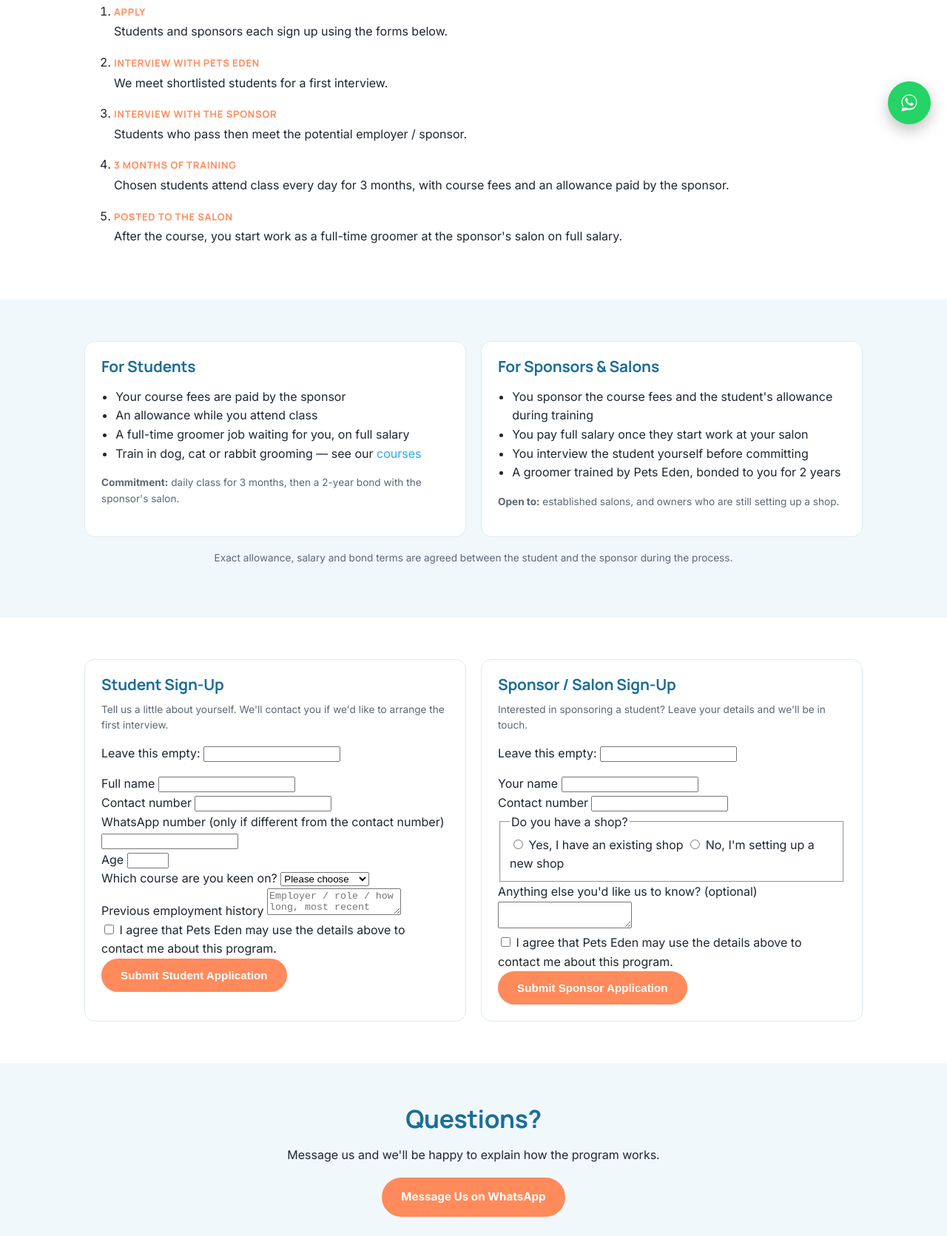
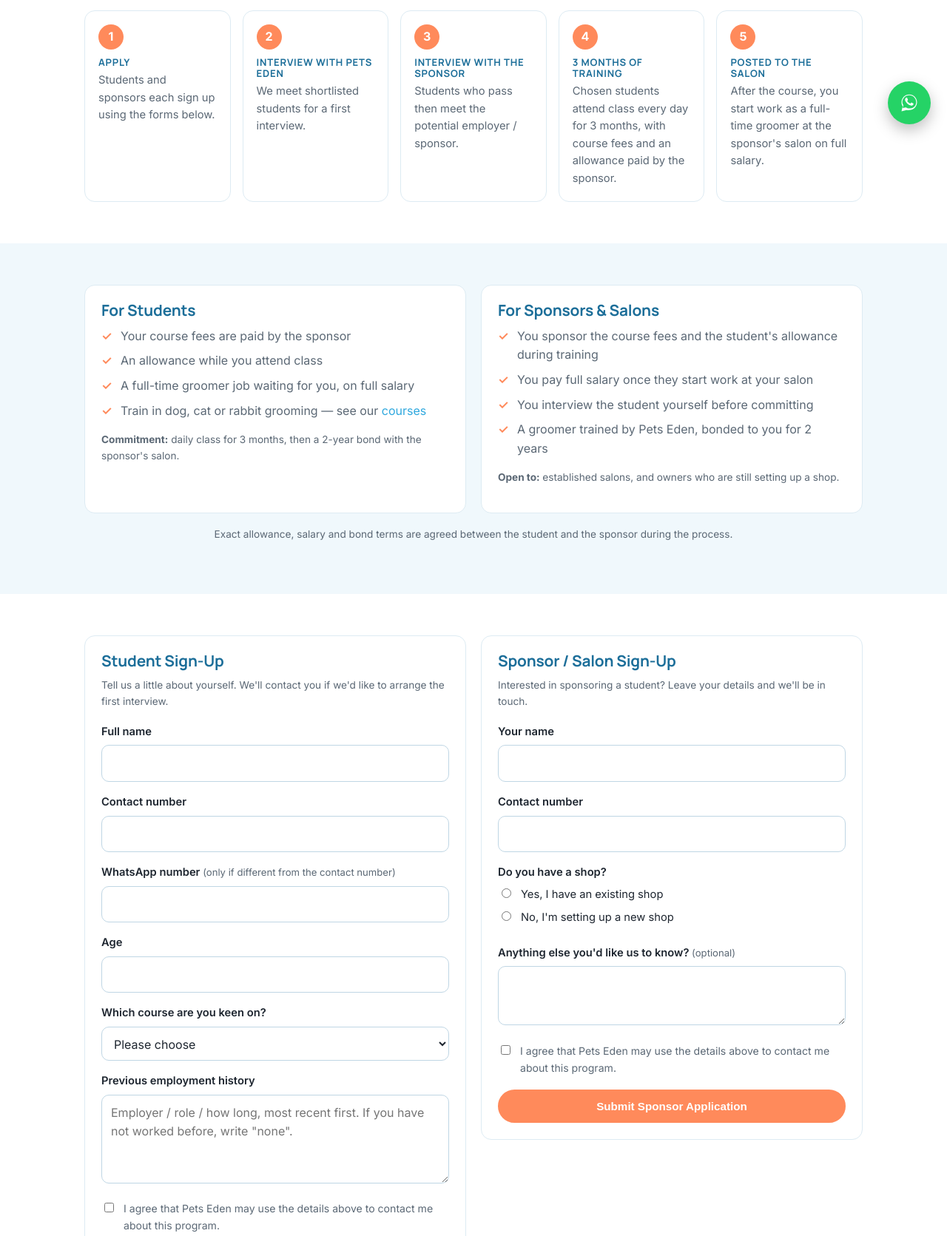
Before and after one commit to charlwong-svg/petseden-website, a plain HTML site: page sponsorship-program/index.html in a window 1280 px wide. Shown: the part 610-2281 px from the top of the page at 74% size. Drawn offline with Linux system fonts and the light colour scheme.

Commit message:
Update style.css

```diff
--- a/css/style.css
+++ b/css/style.css
@@ -337,3 +337,33 @@ table.price-table{
 .price-table tr.note-row + tr td{border-top:0}
 .price-table .breed-note{display:block;position:sticky;left:14px;box-sizing:border-box;width:min(calc(100vw - 100px),100%);padding:10px 14px;font-weight:400;font-size:.85rem;line-height:1.5;color:var(--ink-soft);background:#FFF4EC;border-left:3px solid #FF8A5B;border-radius:8px}
 .price-table .breed-note b{color:var(--ink);font-weight:700}
+
+/* sponsorship program */
+.steps{list-style:none;counter-reset:step;display:grid;grid-template-columns:repeat(5,1fr);gap:16px;padding:0;margin:28px 0 0}
+.steps li{counter-increment:step;background:#fff;border:1px solid var(--line);border-radius:var(--radius);padding:18px}
+.steps li::before{content:counter(step);display:flex;align-items:center;justify-content:center;width:34px;height:34px;border-radius:50%;background:var(--coral);color:#fff;font-weight:800;margin-bottom:10px}
+.steps h4{color:var(--teal-deep);margin-bottom:.4em}
+.steps p{font-size:.92rem;color:var(--ink-soft);margin:0}
+@media (max-width:900px){.steps{grid-template-columns:1fr 1fr}}
+@media (max-width:600px){.steps{grid-template-columns:1fr}}
+.tick-list{list-style:none;padding:0;margin:0 0 1em}
+.tick-list li{position:relative;padding-left:26px;margin-bottom:.5em;color:var(--ink-soft)}
+.tick-list li::before{content:"\2713";position:absolute;left:0;color:var(--coral);font-weight:800}
+.form-grid{align-items:start}
+.form-card{scroll-margin-top:90px}
+.form-card form{margin-top:18px}
+.field{margin:0 0 16px;padding:0;border:0;min-width:0}
+.field label,.field legend{display:block;font-weight:600;font-size:.92rem;margin-bottom:6px;color:var(--ink);padding:0}
+.field .hint{font-weight:400;color:var(--ink-soft);font-size:.82rem}
+.field input[type=text],.field input[type=tel],.field input[type=number],.field select,.field textarea{
+  width:100%;box-sizing:border-box;padding:11px 12px;border:1px solid #BFD6E4;border-radius:10px;
+  font:inherit;font-size:1rem;background:#fff;color:var(--ink)}
+.field textarea{min-height:120px;resize:vertical}
+.field textarea.short{min-height:80px}
+.field input:focus,.field select:focus,.field textarea:focus{outline:3px solid var(--coral);outline-offset:1px;border-color:var(--coral)}
+.field label.radio{display:flex;gap:10px;align-items:flex-start;font-weight:400;margin-bottom:8px}
+.check{display:flex;gap:10px;align-items:flex-start;font-size:.88rem;color:var(--ink-soft);margin:6px 0 18px}
+.check input{margin-top:3px;flex-shrink:0}
+.form-card .btn{width:100%;text-align:center}
+.cond[hidden]{display:none}
+.hp{position:absolute;left:-9999px;width:1px;height:1px;overflow:hidden}
```
